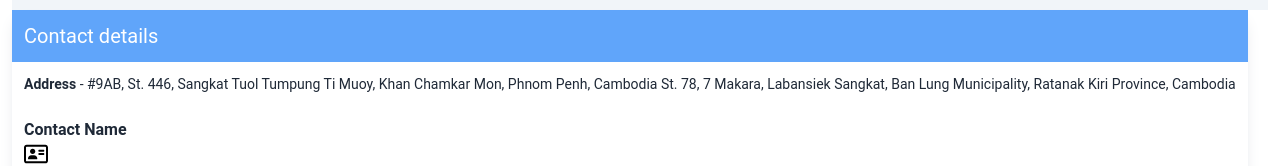
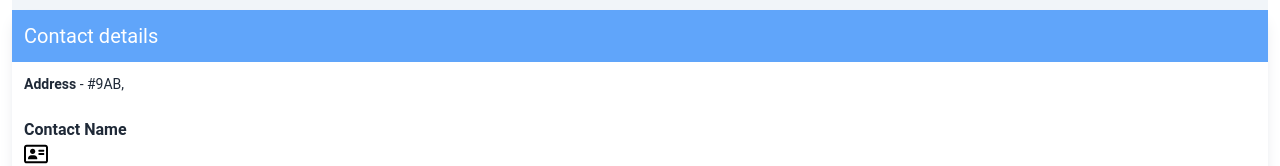
Before and after one commit to Ulvy2022/job_poster, a Vue app in the folder frontend/: page /job_detail in a window 1280 px wide. Shown: the part 154-320 px from the top of the page. Built offline with nearby package versions, Linux system fonts and the light colour scheme; no server answers.

Commit message:
#25 : setting form

```diff
--- a/frontend/src/components/jobContact/jobContact.vue
+++ b/frontend/src/components/jobContact/jobContact.vue
@@ -10,15 +10,12 @@
         </div>
         <!-- job details -->
         <div class="lg:flex md:grid md:w-full ">
-            <div class="grid">
-                <div class="grid md:w-full shadow-lg shadow-gray-200">
-                    <div>
+            <div class="grid w-full">
+                <div class="grid md:w-full shadow-lg shadow-gray-200 ">
+                    <div class="w-full">
                         <p class="p-3 bg-blue-400 text-white text-xl w-full">Contact details</p>
-                        <p class="p-3 text-sm"><b>{{ jobDetails.company_name }} Address</b> - #9AB,
-                            St. 446, Sangkat Tuol Tumpung Ti Muoy,
-                            Khan Chamkar Mon, Phnom Penh, Cambodia
-                            St. 78, 7 Makara, Labansiek Sangkat, Ban Lung
-                            Municipality, Ratanak Kiri Province, Cambodia
+                        <p class="p-3 text-sm w-full"><b>{{ jobDetails.company_name }} Address</b> - #9AB,
+                            {{ jobDetails.company_address }}
                         </p>
                     </div>
                     <!-- contact person name -->
@@ -45,7 +42,6 @@
 
                         </div>
                     </div>
-                    <!-- email -->
                     <div class="grid p-3">
                         <b class="">Email</b>
                         <div class="flex">
--- a/frontend/src/components/jobDetails/jobDetails.vue
+++ b/frontend/src/components/jobDetails/jobDetails.vue
@@ -67,14 +67,14 @@
                     <b class="text-lg">Job Requirements</b>
                     <p class="text-sm"> {{ jobDetails.job_requirement }} </p>
                 </div>
-                <p class="p-3">To do on this position please submit us your CV Cover using
+                <!-- <p class="p-3">To do on this position please submit us your CV Cover using
                     Email contact person above
                 </p>
                 <ul class="list-disc list-inside p-3 text-base">
                     <li class="text-sm">
                         {{ jobDetails.contact_email }}
                     </li>
-                </ul>
+                </ul> -->
             </div>
         </div>
     </div>
```
